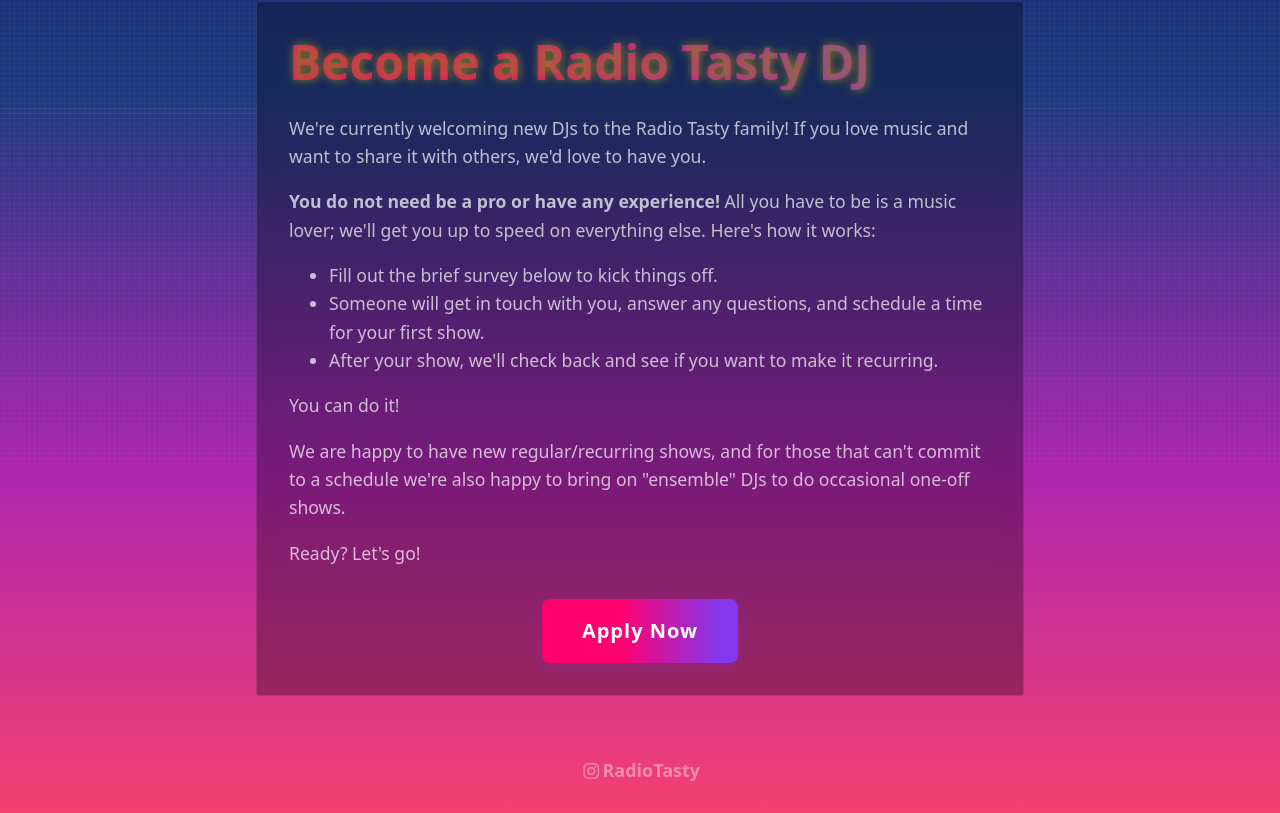
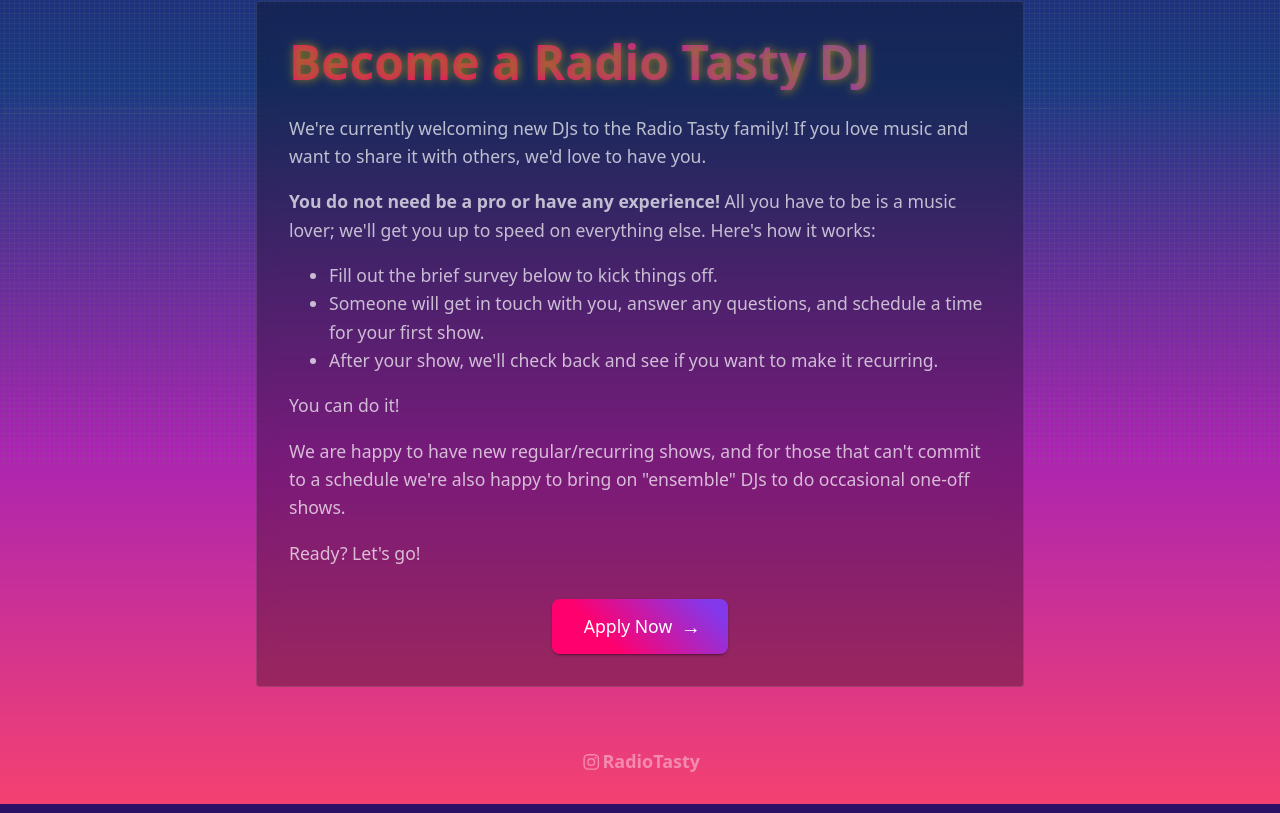
Before and after one commit to mik3y/radiotasty.com, a React (Vite) app: page /djs/join in a window 1280 px wide. Shown: the part 336-1149 px from the top of the page. Built offline with nearby package versions, Linux system fonts and the light colour scheme; no server answers.

Commit message:
misc: refactor buttons to common type

```diff
--- /dev/null
+++ b/src/components/GradientButton.tsx
@@ -0,0 +1,60 @@
+import { Button, type ButtonProps, Typography } from "@mui/material";
+import { Link } from "@tanstack/react-router";
+import type { ReactNode } from "react";
+
+export interface GradientButtonProps {
+  children: ReactNode;
+  href?: string;
+  to?: string;
+}
+
+const GradientButton = ({ children, href, to }: GradientButtonProps) => {
+  const buttonProps: ButtonProps = {
+    variant: "contained",
+    sx: {
+      px: 4,
+      py: 1.5,
+      fontSize: "1.1rem",
+      background: "linear-gradient(45deg, #ff006e 30%, #8338ec 90%)",
+      "&:hover": {
+        background: "linear-gradient(45deg, #c70039 30%, #5e1a9c 90%)",
+      },
+    },
+    endIcon: (
+      <Typography
+        component="span"
+        sx={{
+          animation: "pulse 2s infinite",
+          "@keyframes pulse": {
+            "0%": { transform: "translateX(0)" },
+            "50%": { transform: "translateX(4px)" },
+            "100%": { transform: "translateX(0)" },
+          },
+        }}
+      >
+        →
+      </Typography>
+    ),
+  };
+
+  if (to) {
+    return (
+      <Button component={Link} to={to} {...buttonProps}>
+        {children}
+      </Button>
+    );
+  }
+
+  return (
+    <Button
+      href={href}
+      target="_blank"
+      rel="noopener noreferrer"
+      {...buttonProps}
+    >
+      {children}
+    </Button>
+  );
+};
+
+export default GradientButton;
--- a/src/views/DJJoin.tsx
+++ b/src/views/DJJoin.tsx
@@ -1,5 +1,6 @@
 import { Box, Paper, Typography } from "@mui/material";
 
+import GradientButton from "../components/GradientButton";
 import PageHeader from "../components/PageHeader";
 
 const DJJoinView = () => {
@@ -67,41 +68,9 @@
             </p>
             <p>Ready? Let's go!</p>
             <Box sx={{ display: "flex", justifyContent: "center", mt: 4 }}>
-              <a
-                href="https://forms.gle/zNidKwNVo9F9otJg7"
-                target="_blank"
-                rel="noopener noreferrer"
-                style={{
-                  textDecoration: "none",
-                }}
-              >
-                <Box
-                  sx={{
-                    px: 5,
-                    py: 2,
-                    borderRadius: 2,
-                    background:
-                      "linear-gradient(90deg, #ff006e 40%, #8338ec 90%)",
-                    color: "#fff",
-                    fontWeight: 700,
-                    fontSize: "1.25rem",
-                    boxShadow: "0 4px 16px rgba(131,56,236,0.2)",
-                    transition:
-                      "background 0.2s, box-shadow 0.2s, transform 0.2s",
-                    textAlign: "center",
-                    letterSpacing: 1,
-                    "&:hover": {
-                      background:
-                        "linear-gradient(90deg, #8338ec 40%, #ff006e 90%)",
-                      boxShadow: "0 8px 28px rgba(255,0,110,0.25)",
-                      transform: "translateY(-3px) scale(1.02)",
-                    },
-                    cursor: "pointer",
-                  }}
-                >
-                  Apply Now
-                </Box>
-              </a>
+              <GradientButton href="https://forms.gle/zNidKwNVo9F9otJg7">
+                Apply Now
+              </GradientButton>
             </Box>
           </Typography>
         </Paper>
--- a/src/views/DJs.tsx
+++ b/src/views/DJs.tsx
@@ -14,6 +14,7 @@
 import { Link } from "@tanstack/react-router";
 import { useEffect, useState } from "react";
 
+import GradientButton from "../components/GradientButton";
 import PageHeader from "../components/PageHeader";
 import {
   RADIOCULT_API_PUBLISHABLE_KEY,
@@ -279,22 +280,9 @@
           ))}
 
         <Box sx={{ mt: 6, textAlign: "center" }}>
-          <Typography
-            component={Link}
-            to="/djs/join"
-            sx={{
-              color: "rgba(255, 255, 255, 0.7)",
-              fontSize: "1.1rem",
-              textDecoration: "none",
-              transition: "color 0.2s",
-              fontWeight: 600,
-              "&:hover": {
-                color: "#ff006e",
-              },
-            }}
-          >
-            Want to join us? Become the next Radio Tasty DJ &raquo;
-          </Typography>
+          <GradientButton to="/djs/join">
+            Want to join us? Become the next Radio Tasty DJ
+          </GradientButton>
         </Box>
       </Box>
     </>
--- a/src/views/Home.tsx
+++ b/src/views/Home.tsx
@@ -1,5 +1,6 @@
-import { Box, Button, Grid, Paper, Typography } from "@mui/material";
+import { Box, Grid, Paper } from "@mui/material";
 
+import GradientButton from "../components/GradientButton";
 import PageHeader from "../components/PageHeader";
 import StreamPlayer from "../components/StreamPlayer";
 import "./Home.scss";
@@ -31,40 +32,9 @@
                 <StreamPlayer />
               </Paper>
 
-              <Button
-                variant="contained"
-                href="https://mailchi.mp/a0216ed0e271/newsletter-signup"
-                target="_blank"
-                rel="noopener noreferrer"
-                sx={{
-                  px: 4,
-                  py: 1.5,
-                  fontSize: "1.1rem",
-                  background:
-                    "linear-gradient(45deg, #ff006e 30%, #8338ec 90%)",
-                  "&:hover": {
-                    background:
-                      "linear-gradient(45deg, #c70039 30%, #5e1a9c 90%)",
-                  },
-                }}
-                endIcon={
-                  <Typography
-                    component="span"
-                    sx={{
-                      animation: "pulse 2s infinite",
-                      "@keyframes pulse": {
-                        "0%": { transform: "translateX(0)" },
-                        "50%": { transform: "translateX(4px)" },
-                        "100%": { transform: "translateX(0)" },
-                      },
-                    }}
-                  >
-                    →
-                  </Typography>
-                }
-              >
+              <GradientButton href="https://mailchi.mp/a0216ed0e271/newsletter-signup">
                 Be the tastiest: Join our mailing list
-              </Button>
+              </GradientButton>
             </Box>
           </Grid>
         </Grid>
```
